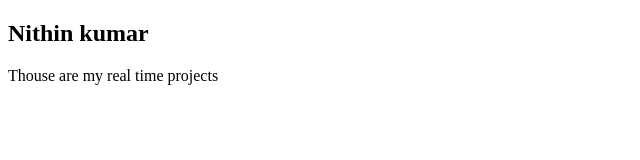
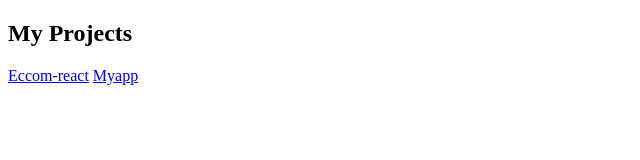
Before and after one commit to Nithin-lyros/Nithin-lyros.github.io, a plain HTML site: page index.html in a window 1280 px wide. Shown: the whole page, without its empty margins (0-640 px from the left). Drawn offline with Linux system fonts and the light colour scheme.

Commit message:
Update index.html

```diff
--- a/index.html
+++ b/index.html
@@ -6,8 +6,10 @@
     <title>Document</title>
 </head>
 <body>
-    <h2>Nithin kumar</h2>
-    <p>Thouse are my real time projects</p>
+    <h2>My Projects</h2>
+    <a href="https://NithinpaidiH3456D14.github.io/eccom.react"> Eccom-react</a>
+    <a href="https://NithinpaidiH3456D14.github.io/myapp"> Myapp</a>
+
 
 
 </body>
```
